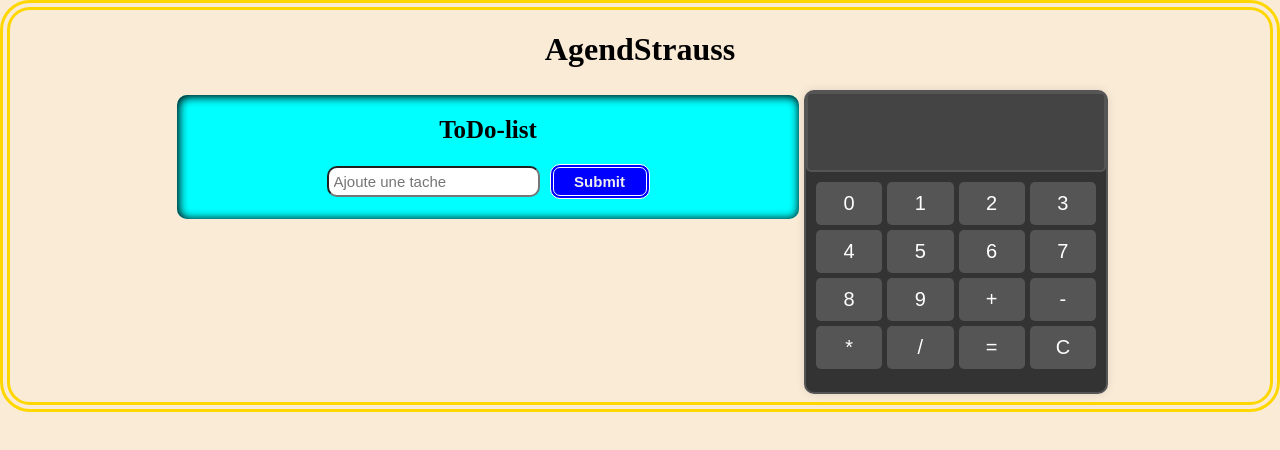
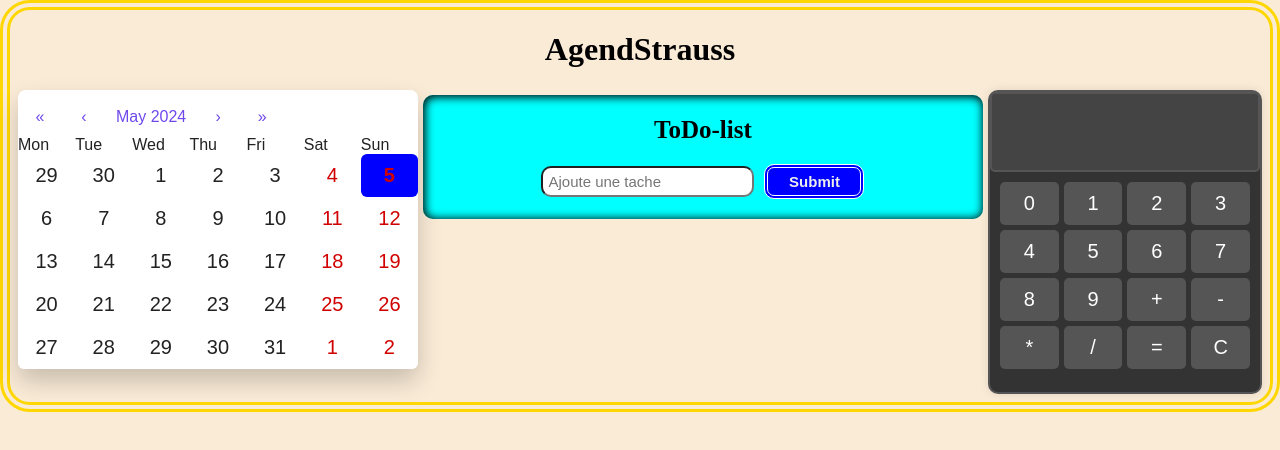
Before and after one commit to Sachdarras/agendStrauss, a React (Vite) app: page / in a window 1280 px wide. Shown: the top 450 px of the page. Built offline with nearby package versions, Linux system fonts and the light colour scheme.

Commit message:
add react Calendar

```diff
--- a/package.json
+++ b/package.json
@@ -10,7 +10,9 @@
     "preview": "vite preview"
   },
   "dependencies": {
+    "@syncfusion/ej2-react-calendars": "^25.1.42",
     "react": "^18.2.0",
+    "react-calendar": "^5.0.0",
     "react-dom": "^18.2.0",
     "sass": "^1.76.0"
   },
--- a/src/App.jsx
+++ b/src/App.jsx
@@ -1,11 +1,13 @@
 import TodoList from "./Components/TodoList";
 import Calculator from "./Components/Calculator";
+import Agenda from "./Components/Agenda";
 import "../style.scss";
 function App() {
   return (
     <>
       <h1>AgendStrauss</h1>
       <div className="container">
+        <Agenda />
         <TodoList />
         <Calculator />
       </div>
--- /dev/null
+++ b/src/Components/Agenda.jsx
@@ -0,0 +1,12 @@
+import { useState } from "react";
+import Calendar from "react-calendar";
+
+function Agenda() {
+  const [date, setDate] = useState(new Date());
+  return (
+    <div className="calendar-container">
+      <Calendar onChange={setDate} value={date} selectRange={true} />
+    </div>
+  );
+}
+export default Agenda;
--- a/style.scss
+++ b/style.scss
@@ -144,3 +144,88 @@ button:hover {
 button:active {
   background: greenyellow;
 }
+//Calendar
+.react-calendar {
+  width: 400px;
+  max-width: 100%;
+  background-color: #fff;
+  color: #222;
+  border-radius: 8px;
+  box-shadow: 0 12px 24px rgba(0, 0, 0, 0.2);
+  font-family: Arial, Helvetica, sans-serif;
+  line-height: 1.125em;
+}
+
+.react-calendar__navigation button {
+  color: #6f48eb;
+  min-width: 44px;
+  background: none;
+  font-size: 16px;
+  margin-top: 8px;
+}
+
+.react-calendar__navigation button:enabled:hover,
+.react-calendar__navigation button:enabled:focus {
+  background-color: #f8f8fa;
+}
+
+.react-calendar__navigation button[disabled] {
+  background-color: #f0f0f0;
+}
+
+abbr[title] {
+  text-decoration: none;
+}
+
+.react-calendar__month-view__days__day--weekend {
+  color: #d10000 !important;
+}
+
+.react-calendar__tile {
+  background-color: #fff;
+  color: #222;
+  border-radius: 6px;
+}
+
+.react-calendar__tile:enabled:hover,
+.react-calendar__tile:enabled:focus {
+  background: greenyellow;
+  color: blue;
+}
+
+.react-calendar__tile--now,
+.react-calendar__tile--now:enabled:hover,
+.react-calendar__tile--now:enabled:focus {
+  background: blue;
+  font-weight: bold;
+}
+
+.react-calendar__tile--active,
+.react-calendar__tile--active:enabled:hover,
+.react-calendar__tile--active:enabled:focus {
+  background: #6f48eb;
+  color: white;
+  font-weight: bold;
+}
+
+.react-calendar--selectRange .react-calendar__tile--hover {
+  background-color: #f8f8fa;
+}
+
+.react-calendar__tile--range,
+.react-calendar__tile--rangeStart,
+.react-calendar__tile--rangeEnd {
+  background: blue;
+  color: #6f48eb;
+  border-radius: 0;
+}
+
+.react-calendar__tile--rangeStart {
+  border-top-left-radius: 6px;
+  border-bottom-left-radius: 6px;
+}
+
+.react-calendar__tile--rangeEnd {
+  border-top-right-radius: 6px;
+  border-bottom-right-radius: 6px;
+}
```
Also changed, not shown: 2 other files (tests, documents, lock files or other folders).
